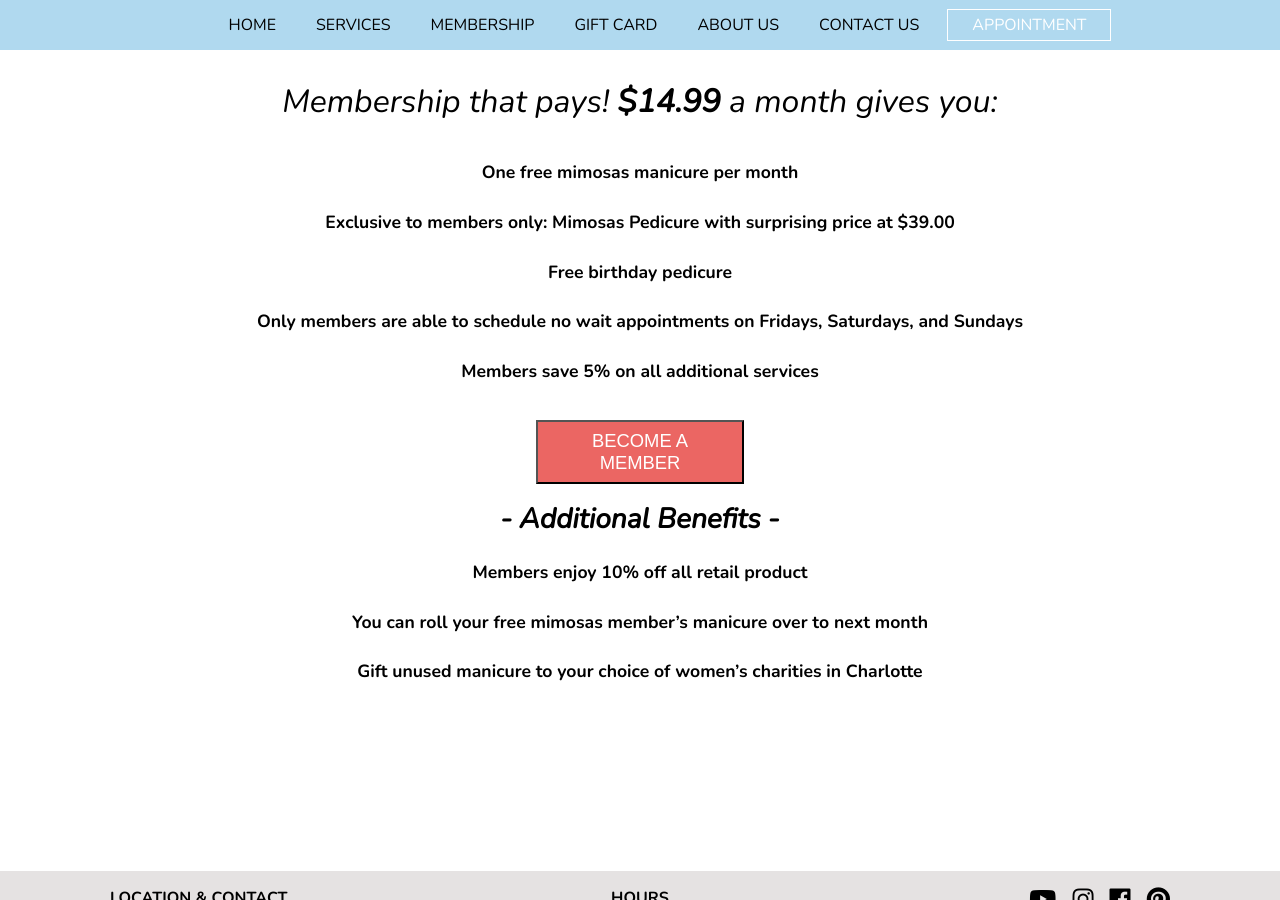
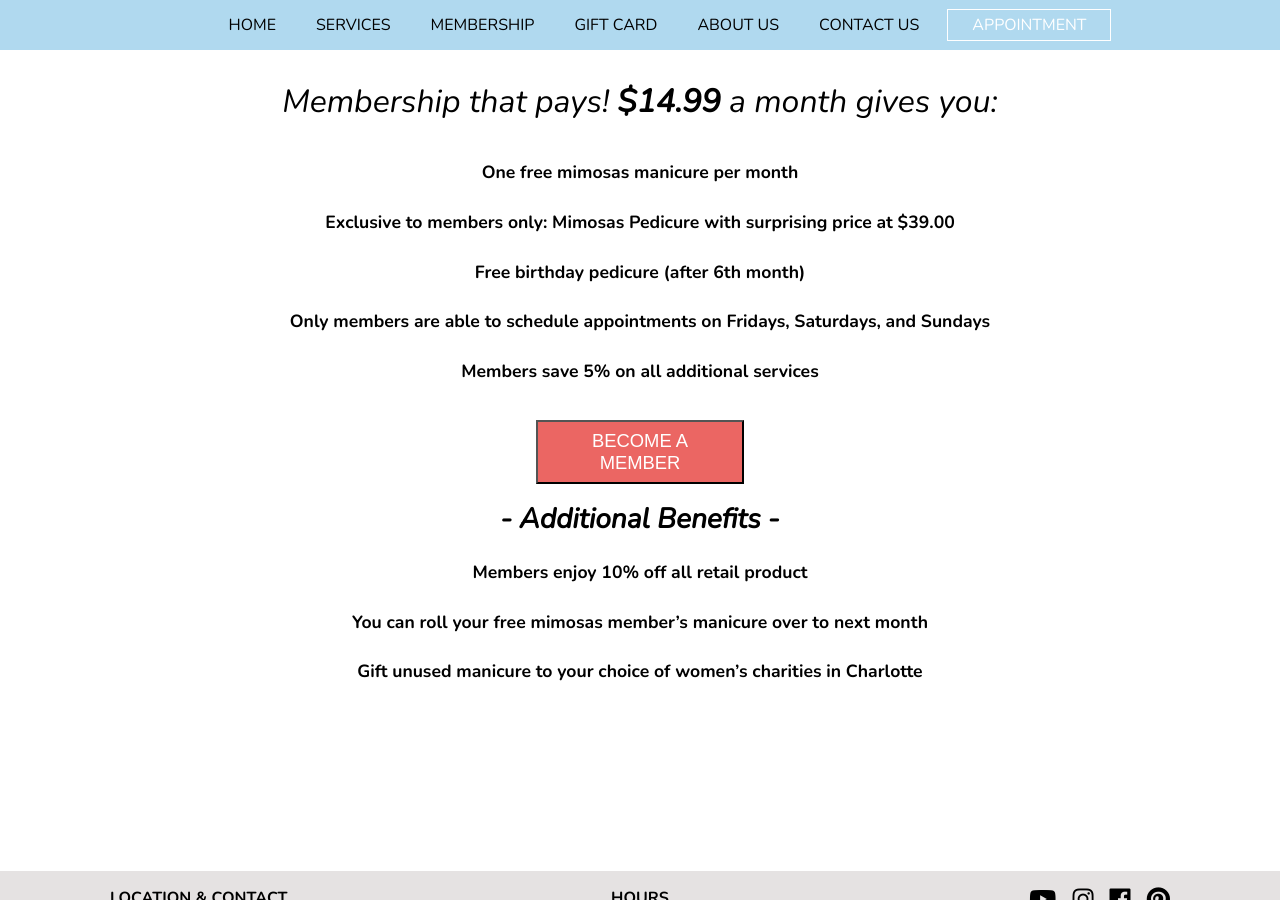
Before and after one commit to mimosasnailbar/mimosas, a Jekyll site: the page built from membership.html, in a window 1280 px wide and 900 px high, scrolled down 1156 px. Built offline with Jekyll 4.4.1, drawn with Linux system fonts in a browser that asks for light colours; nearby versions of some CDN libraries.

Commit message:
Updated 'membership.html' via CloudCannon

```diff
--- a/membership.html
+++ b/membership.html
@@ -20,9 +20,9 @@ layout: default
 			Exclusive to members only: Mimosas Pedicure with surprising price at
 			$39.00
 		</p>
-		<p class="editable">Free birthday pedicure</p>
+		<p class="editable">Free birthday pedicure (after 6th month)</p>
 		<p class="editable">
-			Only members are able to schedule no wait appointments on Fridays,
+			Only members are able to schedule appointments on Fridays,
 			Saturdays, and Sundays
 		</p>
 		<p class="editable">Members save 5% on all additional services</p>
```
